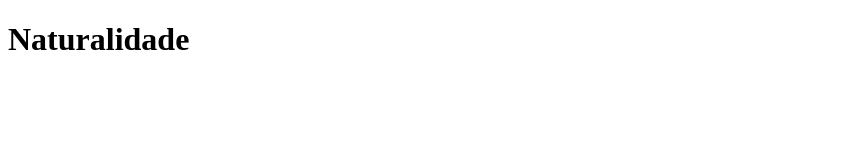
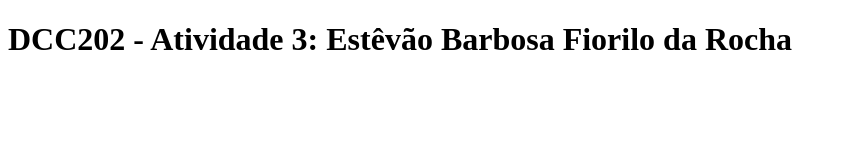
Before and after one commit to ufjf-dcc202/ufjf-dcc202-2023-3-b-atv3-tetenc555, a website: page index.html in a window 1280 px wide. Shown: the whole page, without its empty margins (0-847 px from the left). Drawn offline with Linux system fonts and the light colour scheme.

Commit message:
correção de titulo9 do main

```diff
--- a/index.html
+++ b/index.html
@@ -7,8 +7,9 @@
 </head>
 <body>
     <main>
-        <h1>Naturalidade</h1>
+        <h1>DCC202 - Atividade 3: Estêvão Barbosa Fiorilo da Rocha</h1>
         <section>
+
         </section>
         <section>
 
```
